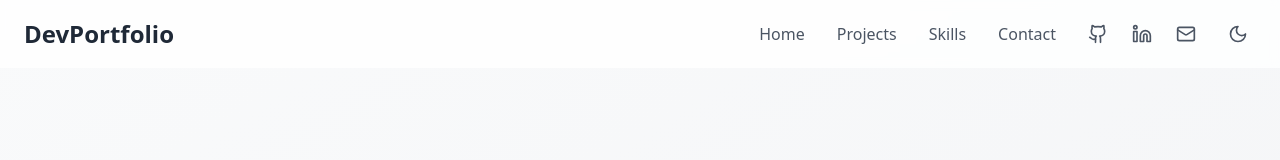
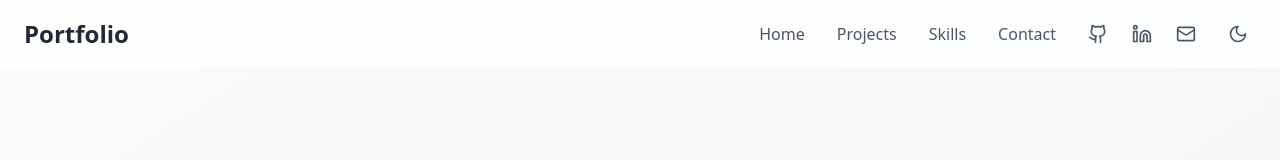
Before and after one commit to tejayy/Frontend-Portfolio, a React (Vite) app: page / in a window 1280 px wide. Shown: the top 160 px of the page. Built offline with nearby package versions, Linux system fonts and the light colour scheme.

Commit message:
Update Header.tsx

```diff
--- a/src/components/Header.tsx
+++ b/src/components/Header.tsx
@@ -15,7 +15,7 @@ const Header = () => {
             href="#home"
             className="text-2xl font-bold text-gray-800 dark:text-white"
           >
-            DevPortfolio
+            Portfolio
           </a>
 
           <div className="hidden md:flex items-center space-x-8">
```
